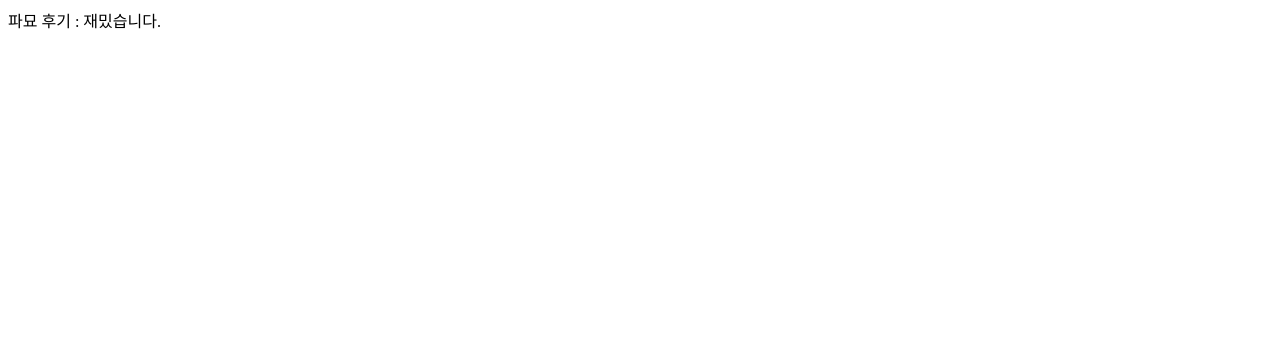
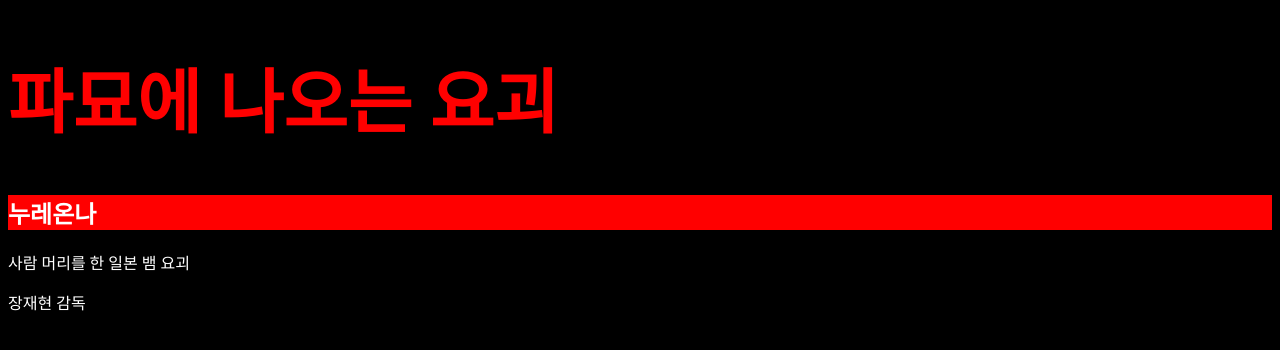
Before and after one commit to baekminju03/baekminju, a plain HTML site: page index.html in a window 1280 px wide. Drawn offline with Linux system fonts and the light colour scheme.

Commit message:
Update index.html

```diff
--- a/index.html
+++ b/index.html
@@ -1,3 +1,28 @@
+<!DOCTYPE html>
 <html>
-파묘 후기 : 재밌습니다.
+<head>
+	<meta charset="utf-8">
+	<meta name="viewport" content="width=device-width, initial-scale=1">
+	<title>파묘 후기</title>
+	<style>
+		body{background: black;
+			color: white;}
+		h1{color: red;
+			font-size: 70px;}
+		h2{background: red;}
+	</style>
+</head>
+<body>
+	<nav></nav>
+	<header>
+		<h1>파묘에 나오는 요괴</h1>
+	</header>
+	<section>
+		<h2>누레온나</h2>
+		<p>사람 머리를 한 일본 뱀 요괴</p>
+	</section>
+	<footer>
+		<p>장재현 감독</p>
+	</footer>
+</body>
 </html>
```
